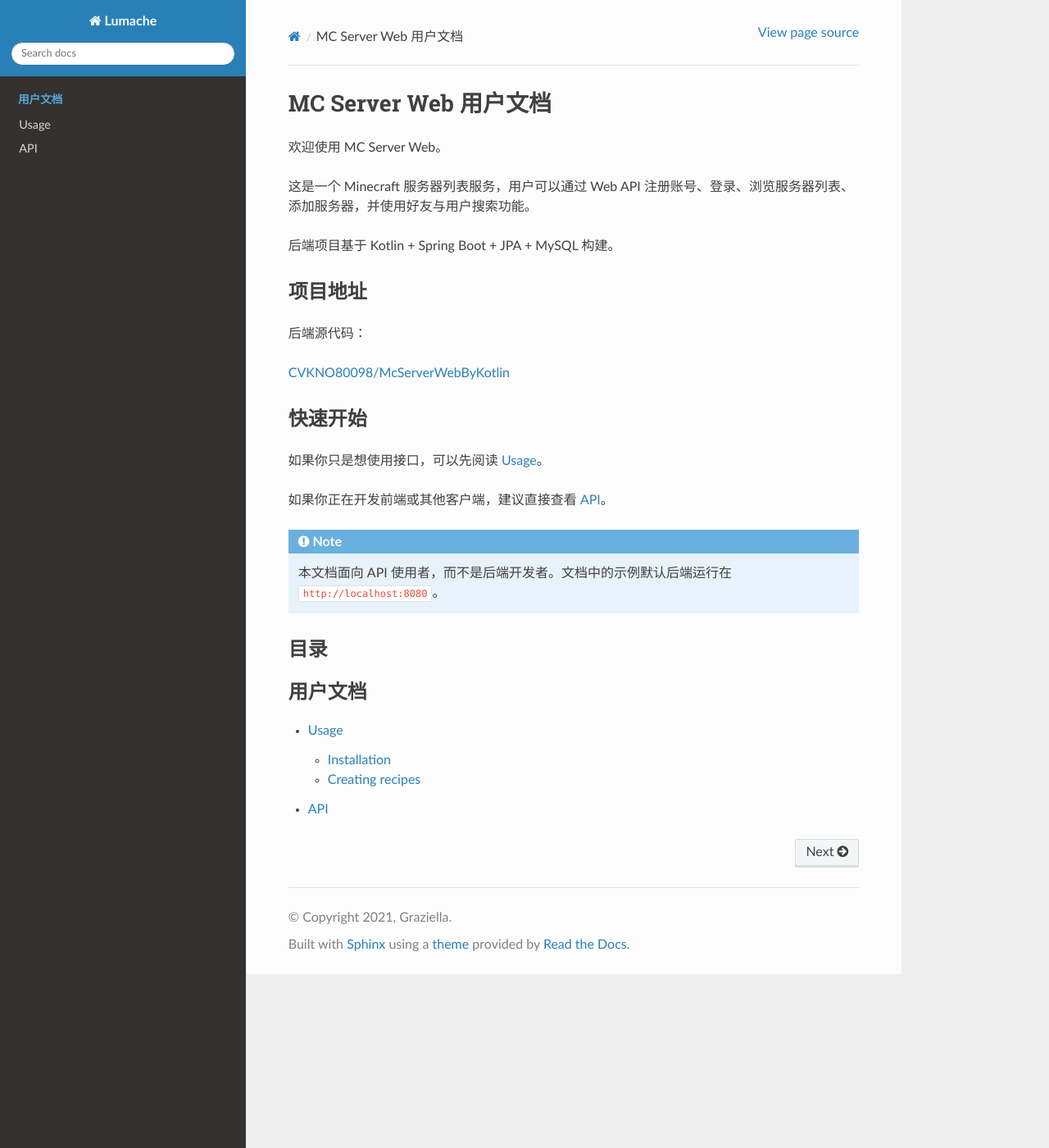
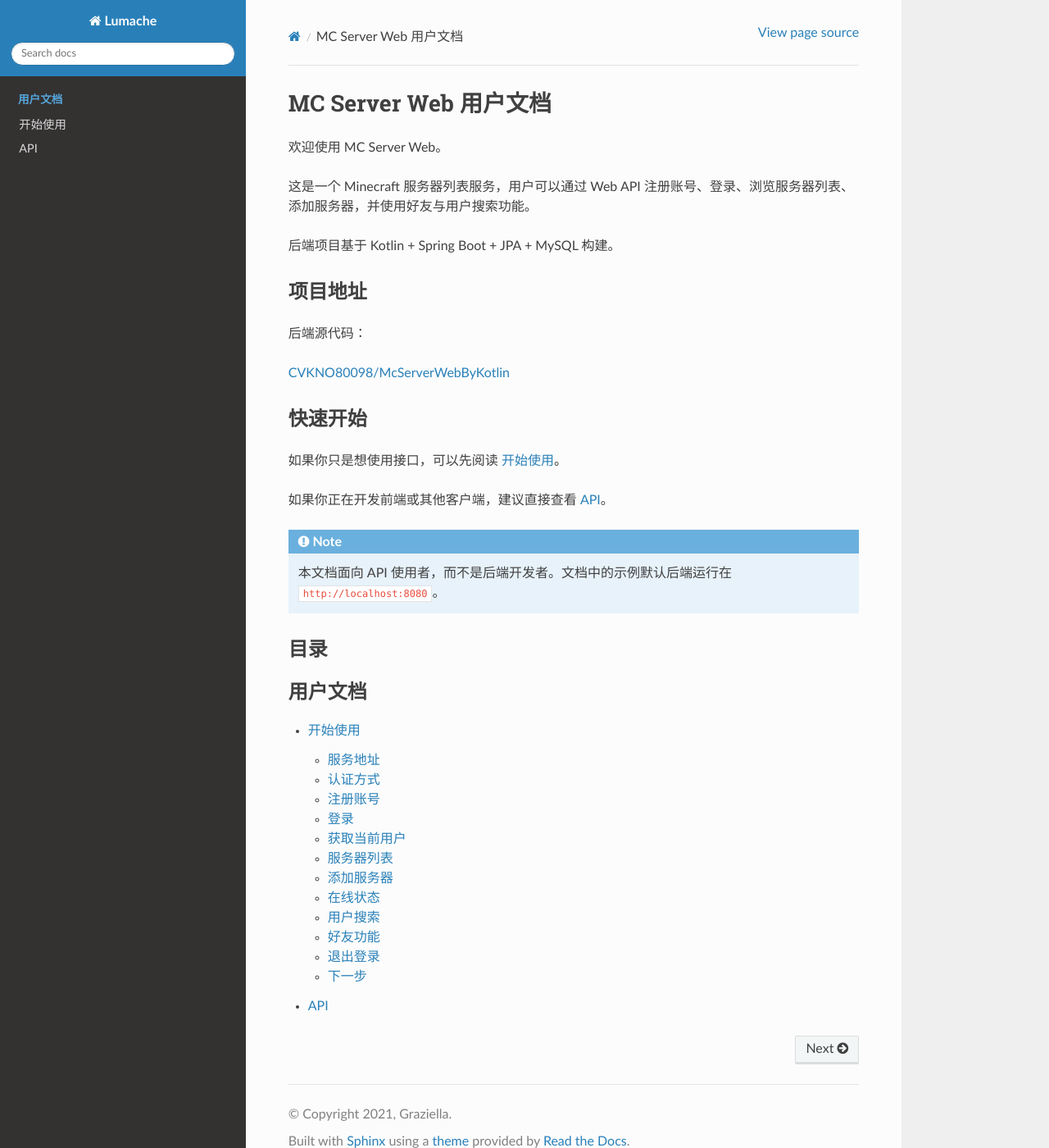
Before and after one commit to CVKNO80098/McServersDoc, a Sphinx documentation site: the page built from docs/source/index.rst, in a window 1280 px wide and 1400 px high. Shown: the whole window at 82% size. Built offline with Sphinx 7.4.7 and the Read the Docs theme 3.1.0, drawn with Linux system fonts in a browser that asks for light colours; some of the changed lines change nothing that is shown.

Commit message:
docs: add user usage guide

```diff
--- a/docs/source/usage.rst
+++ b/docs/source/usage.rst
@@ -1,33 +1,182 @@
-Usage
-=====
+开始使用
+========
 
-.. _installation:
+这份文档面向普通用户、前端开发者以及需要调用 MC Server Web API 的客户端开发者。
 
-Installation
-------------
+服务地址
+--------
 
-To use Lumache, first install it using pip:
+本文档示例默认后端地址为：
+
+``http://localhost:8080``
+
+如果服务部署在其他服务器，请把示例中的地址替换为实际地址。
+
+认证方式
+--------
+
+注册或登录成功后，服务器会返回一个 JWT Token。
+
+访问需要登录的接口时，在 HTTP 请求头加入：
+
+.. code-block:: text
+
+   Authorization: Bearer <token>
+
+例如：
 
 .. code-block:: console
 
-   (.venv) $ pip install lumache
+   curl http://localhost:8080/auth/me \
+     -H "Authorization: Bearer <token>"
 
-Creating recipes
-----------------
+Token 失效后需要重新登录获取新的 Token。
 
-To retrieve a list of random ingredients,
-you can use the ``lumache.get_random_ingredients()`` function:
+注册账号
+--------
 
-.. autofunction:: lumache.get_random_ingredients
+使用 ``POST /auth/register`` 注册账号。
 
-The ``kind`` parameter should be either ``"meat"``, ``"fish"``,
-or ``"veggies"``. Otherwise, :py:func:`lumache.get_random_ingredients`
-will raise an exception.
+请求示例：
 
-.. autoexception:: lumache.InvalidKindError
+.. code-block:: bash
 
-For example:
+   curl -X POST http://localhost:8080/auth/register \
+     -H "Content-Type: application/json" \
+     -d '{"username":"steve","displayName":"Steve","password":"123456"}'
 
->>> import lumache
->>> lumache.get_random_ingredients()
-['shells', 'gorgonzola', 'parsley']
+注册信息包括：
+
+* ``username``：用户名，最多 50 个字符。
+* ``displayName``：显示名称，最多 100 个字符。
+* ``password``：密码，长度为 6～72 个字符。
+
+注册成功后会直接返回 Token 和用户信息。
+
+登录
+----
+
+使用 ``POST /auth/login`` 登录。
+
+.. code-block:: bash
+
+   curl -X POST http://localhost:8080/auth/login \
+     -H "Content-Type: application/json" \
+     -d '{"username":"steve","password":"123456"}'
+
+成功后响应中包含：
+
+* ``token``：后续请求使用的 JWT。
+* ``user``：当前用户的公开信息。
+
+获取当前用户
+------------
+
+使用 ``GET /auth/me`` 获取当前登录用户的信息。
+
+.. code-block:: bash
+
+   curl http://localhost:8080/auth/me \
+     -H "Authorization: Bearer <token>"
+
+服务器列表
+----------
+
+查看服务器列表不需要登录。
+
+使用 ``GET /server/list/{page}`` 获取分页列表，页码从 ``0`` 开始，每页默认 10 条。
+
+例如查看第一页：
+
+.. code-block:: console
+
+   curl http://localhost:8080/server/list/0
+
+获取指定服务器详情：
+
+.. code-block:: console
+
+   curl http://localhost:8080/server/list/servers/1
+
+添加服务器
+----------
+
+只有登录用户可以添加服务器。
+
+使用 ``POST /server/list/create``，请求体主要包括：
+
+* ``name``：服务器名称。
+* ``description``：服务器简介，可选。
+* ``host``：Minecraft 服务器地址。
+* ``port``：Minecraft 服务器端口。
+* ``mods``：联机方式说明，可选。
+* ``code``：第三方内网联机码，可选。
+* ``serverFlag``：在线状态检测方式标记。
+
+示例：
+
+.. code-block:: bash
+
+   curl -X POST http://localhost:8080/server/list/create \
+     -H "Content-Type: application/json" \
+     -H "Authorization: Bearer <token>" \
+     -d '{"name":"Hypixel","host":"mc.hypixel.net","port":25565,"serverFlag":true}'
+
+注意，服务器所有者由后端根据当前登录用户确定，客户端不应该依赖或修改 ``ownerId``。
+
+在线状态
+--------
+
+项目目前支持两种在线状态判定方式。
+
+主动探测
+~~~~~~~~
+
+当服务器使用主动探测模式时，后端会使用 MCPing 对 Minecraft 服务器地址和端口进行探测，并根据探测结果判断服务器是否在线。
+
+心跳模式
+~~~~~~~~
+
+另一种模式由客户端 Agent 定期向：
+
+``POST /room/agent/heartbeat``
+
+发送心跳。Agent 上报的数据包含房间 ID、Agent 版本、Minecraft 状态、虚拟网络信息以及时间戳等字段。
+
+用户搜索
+--------
+
+登录后可以使用：
+
+``GET /users?keyword=xxx``
+
+按照用户名或显示名进行模糊搜索。
+
+搜索结果不会包含当前用户本人，也不会返回被禁用的账户。
+
+好友功能
+--------
+
+登录后可以使用好友相关接口：
+
+* ``GET /friends``：获取好友及好友请求列表。
+* ``POST /friends/{userId}/request``：向用户发送好友请求。
+* ``POST /friends/{friendshipId}/accept``：接受好友请求。
+* ``DELETE /friends/{friendshipId}``：删除好友关系。
+
+退出登录
+--------
+
+使用 ``POST /auth/logout`` 退出登录：
+
+.. code-block:: bash
+
+   curl -X POST http://localhost:8080/auth/logout \
+     -H "Authorization: Bearer <token>"
+
+服务端会将当前 JWT 的 ID 加入注销列表，使令牌立即失效。
+
+下一步
+------
+
+如果你需要查看完整的 HTTP 接口、请求方法和权限要求，请继续阅读 :doc:`api`。
```
